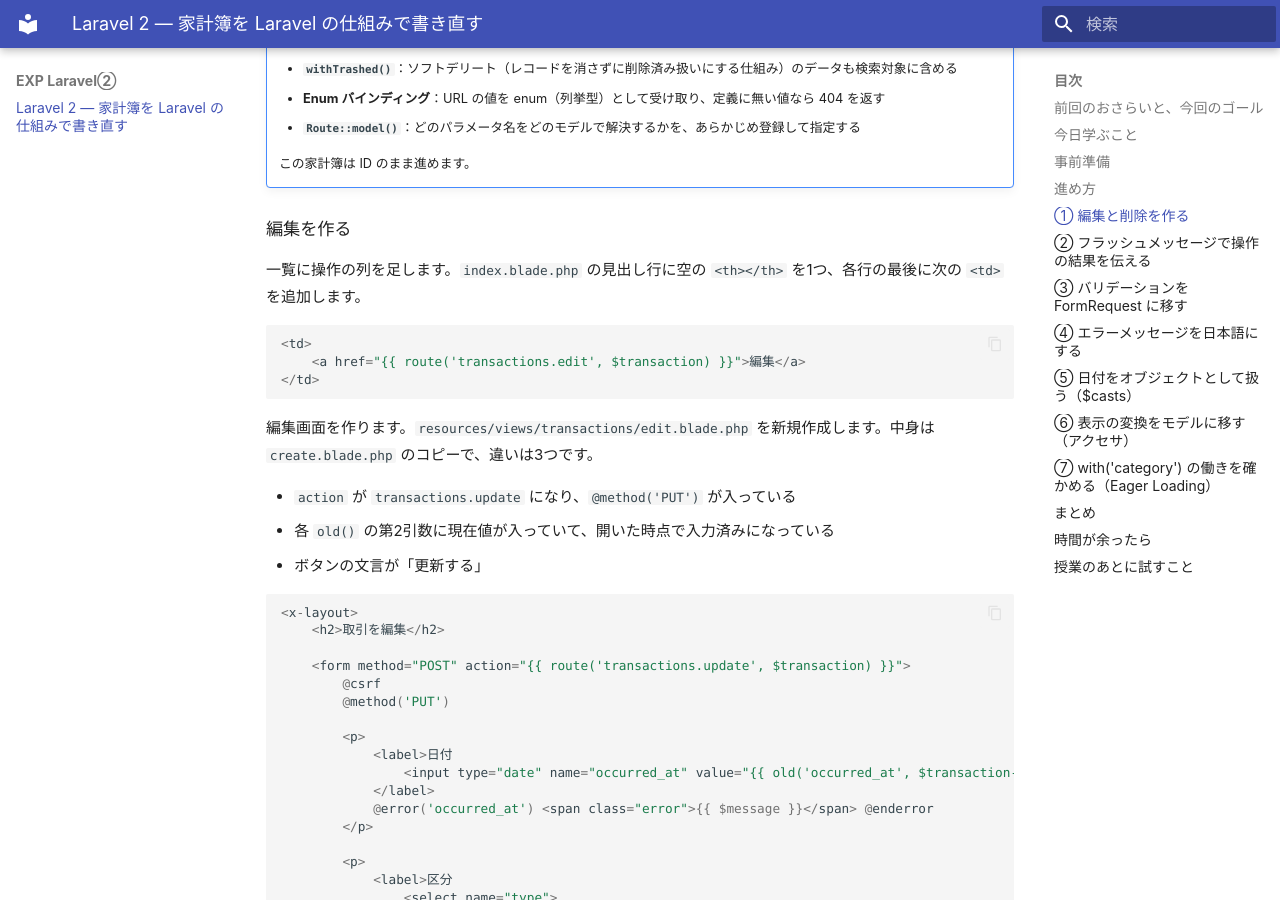
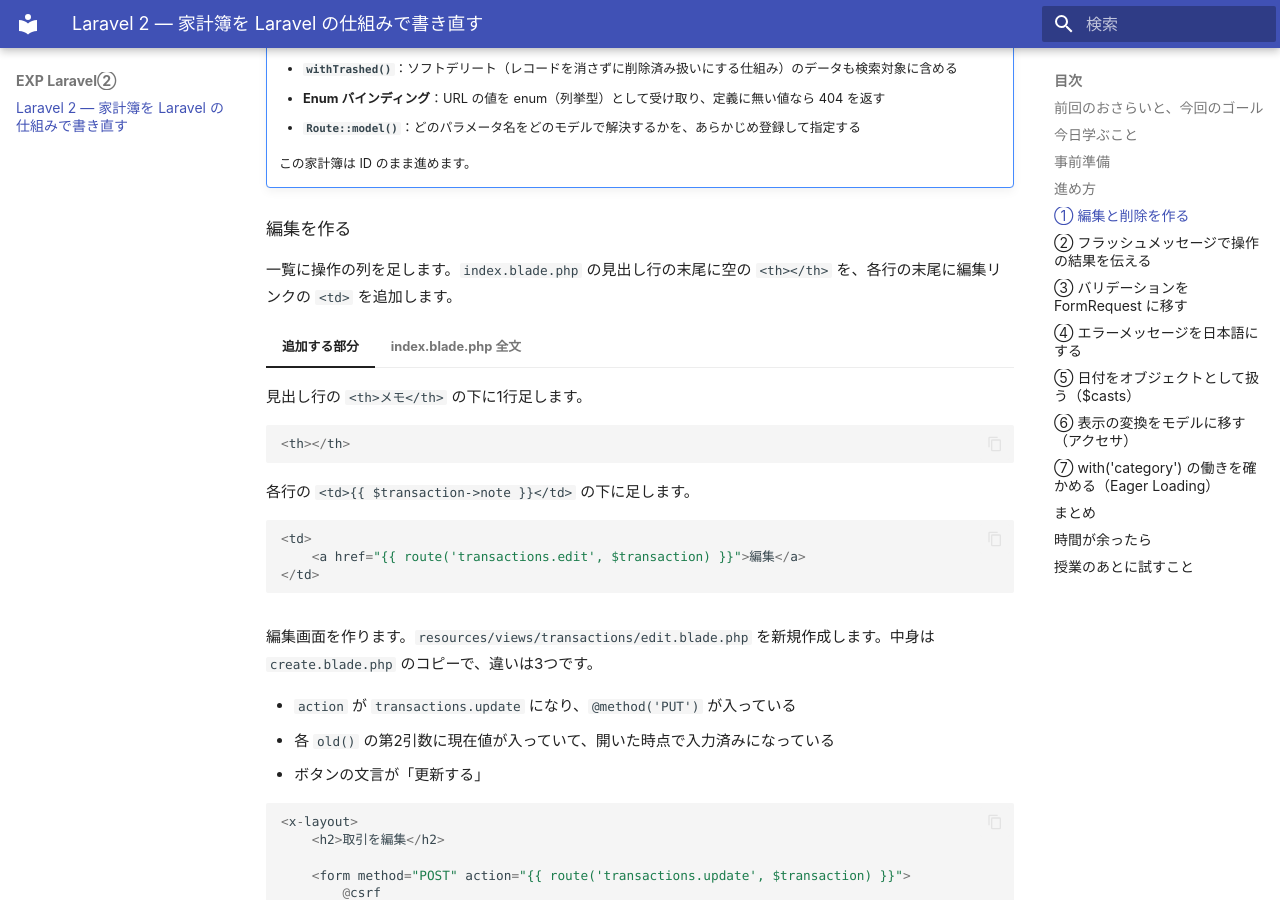
Before and after one commit to abekdwight/gslabo-lesson4, an MkDocs documentation site: the page built from docs/index.md, in a window 1280 px wide and 900 px high, scrolled down 3240 px. Built offline with MkDocs 1.6.1 and Material for MkDocs 9.7.7, drawn with Linux system fonts in a browser that asks for light colours; some of the changed text lies outside the part shown.

Commit message:
show table header addition as code and add tabbed diff and full file views

````diff
--- a/docs/index.md
+++ b/docs/index.md
@@ -123,13 +123,56 @@ DELETE     transactions/{transaction} ........ transactions.destroy
 
 ### 編集を作る
 
-一覧に操作の列を足します。`index.blade.php` の見出し行に空の `<th></th>` を1つ、各行の最後に次の `<td>` を追加します。
+一覧に操作の列を足します。`index.blade.php` の見出し行の末尾に空の `<th></th>` を、各行の末尾に編集リンクの `<td>` を追加します。
 
-```blade
-<td>
-    <a href="{{ route('transactions.edit', $transaction) }}">編集</a>
-</td>
-```
+=== "追加する部分"
+
+    見出し行の `<th>メモ</th>` の下に1行足します。
+
+    ```blade
+    <th></th>
+    ```
+
+    各行の `<td>{{ $transaction->note }}</td>` の下に足します。
+
+    ```blade
+    <td>
+        <a href="{{ route('transactions.edit', $transaction) }}">編集</a>
+    </td>
+    ```
+
+=== "index.blade.php 全文"
+
+    ```blade
+    <x-layout>
+        <table>
+            <thead>
+                <tr>
+                    <th>日付</th>
+                    <th>カテゴリ</th>
+                    <th>区分</th>
+                    <th class="amount">金額</th>
+                    <th>メモ</th>
+                    <th></th>
+                </tr>
+            </thead>
+            <tbody>
+                @foreach ($transactions as $transaction)
+                    <tr>
+                        <td>{{ $transaction->occurred_at }}</td>
+                        <td>{{ $transaction->category->name }}</td>
+                        <td>{{ $transaction->type === 'income' ? '収入' : '支出' }}</td>
+                        <td class="amount">¥{{ number_format($transaction->amount) }}</td>
+                        <td>{{ $transaction->note }}</td>
+                        <td>
+                            <a href="{{ route('transactions.edit', $transaction) }}">編集</a>
+                        </td>
+                    </tr>
+                @endforeach
+            </tbody>
+        </table>
+    </x-layout>
+    ```
 
 編集画面を作ります。`resources/views/transactions/edit.blade.php` を新規作成します。中身は `create.blade.php` のコピーで、違いは3つです。
 
@@ -236,38 +279,21 @@ public function update(Request $request, Transaction $transaction)
 
 ### 削除を作る
 
-操作の列に、削除のフォームを足します。編集リンクの後ろに追加します。
+操作の列に、削除のフォームを足します。
 
-```blade
-<form method="POST" action="{{ route('transactions.destroy', $transaction) }}">
-    @csrf
-    @method('DELETE')
-    <button type="submit" onclick="return confirm('本当に削除しますか？')">削除</button>
-</form>
-```
+=== "追加する部分"
 
-`@method('DELETE')` で、今度は DELETE を伝えます。ボタンの `onclick` は、送信前にブラウザの確認ダイアログを出します。
+    操作の列の、編集リンクの下に足します。
 
-コントローラの `destroy` を書きます。
+    ```blade
+    <form method="POST" action="{{ route('transactions.destroy', $transaction) }}">
+        @csrf
+        @method('DELETE')
+        <button type="submit" onclick="return confirm('本当に削除しますか？')">削除</button>
+    </form>
+    ```
 
-```php
-public function destroy(Transaction $transaction)
-{
-    $transaction->delete();
-
-    return redirect('/transactions');
-}
-```
-
-!!! success "確認"
-
-    一覧から1件削除してみてください。確認ダイアログのあと、表から消えます。
-
-!!! warning "つまずきポイント：操作の列が縦に崩れる"
-
-    スタイルを付けている場合は、前回の `public/style.css` に操作列用のルール（`td form { display: inline; }` など）が含まれているか確認してください。
-
-??? note "ここまでの index.blade.php の全文（クリックで開く）"
+=== "index.blade.php 全文"
 
     ```blade
     <x-layout>
@@ -304,6 +330,27 @@ public function destroy(Transaction $transaction)
         </table>
     </x-layout>
     ```
+
+`@method('DELETE')` で、今度は DELETE を伝えます。ボタンの `onclick` は、送信前にブラウザの確認ダイアログを出します。
+
+コントローラの `destroy` を書きます。
+
+```php
+public function destroy(Transaction $transaction)
+{
+    $transaction->delete();
+
+    return redirect('/transactions');
+}
+```
+
+!!! success "確認"
+
+    一覧から1件削除してみてください。確認ダイアログのあと、表から消えます。
+
+!!! warning "つまずきポイント：操作の列が縦に崩れる"
+
+    スタイルを付けている場合は、前回の `public/style.css` に操作列用のルール（`td form { display: inline; }` など）が含まれているか確認してください。
 
 ## ② フラッシュメッセージで操作の結果を伝える
 
--- a/mkdocs.yml
+++ b/mkdocs.yml
@@ -26,6 +26,8 @@ markdown_extensions:
         - name: mermaid
           class: mermaid
           format: !!python/name:pymdownx.superfences.fence_code_format
+  - pymdownx.tabbed:
+      alternate_style: true
   - pymdownx.inlinehilite
   - pymdownx.highlight:
       anchor_linenums: false
````
